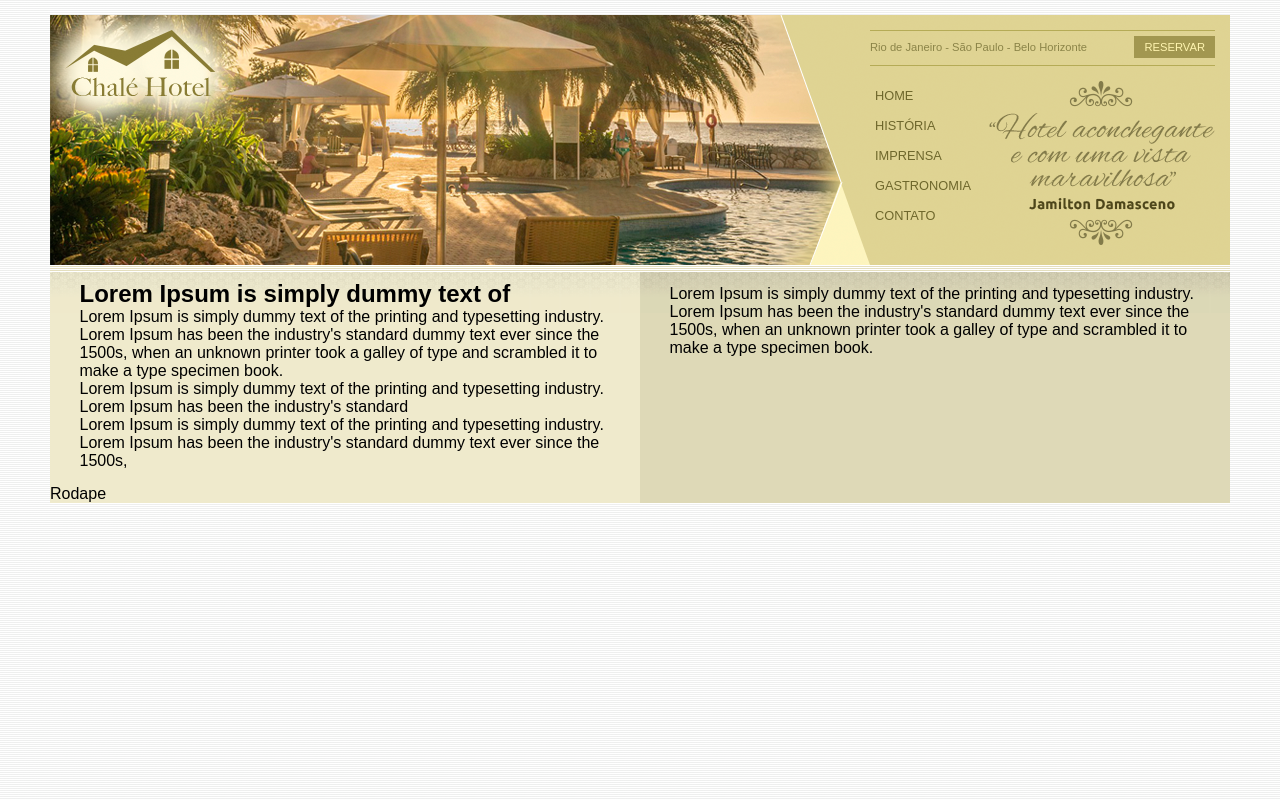
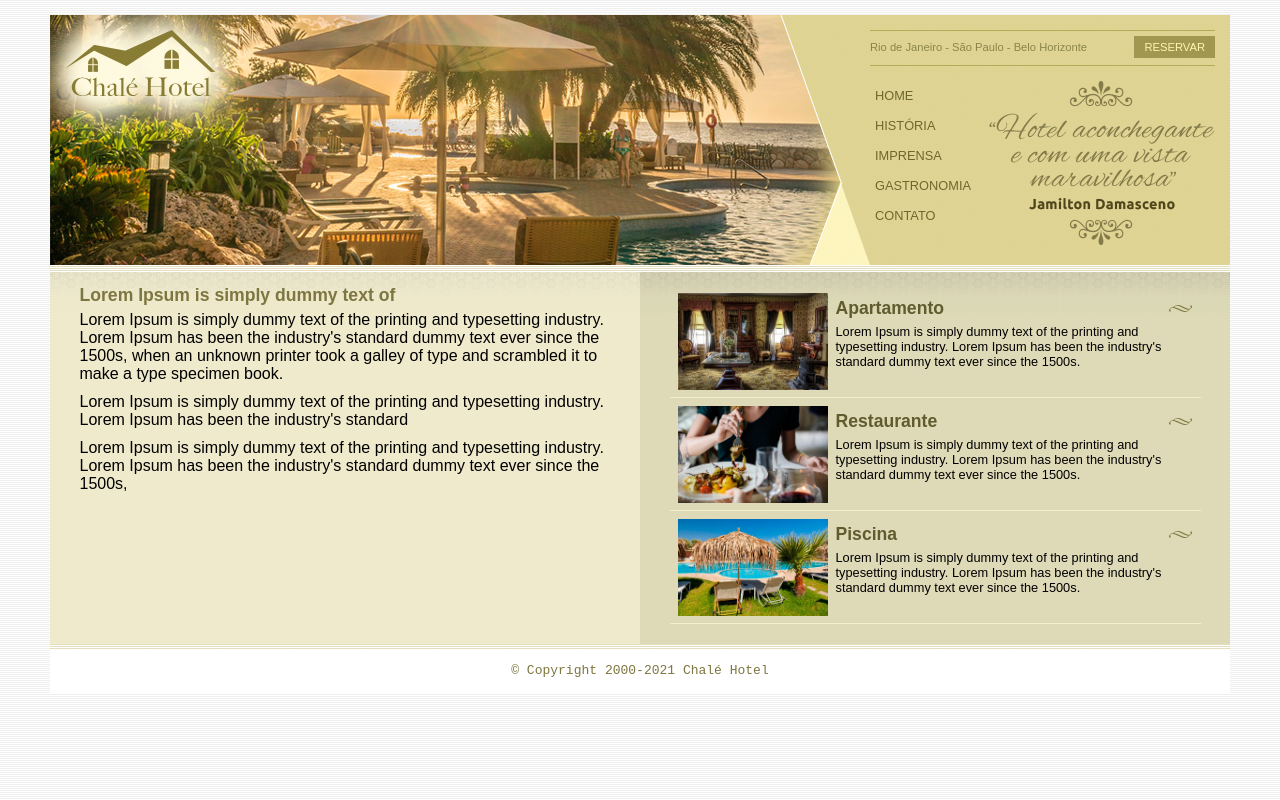
Before and after one commit to BrunoASG/Chale-Hotel, a plain HTML site: page index.html in a window 1280 px wide. Drawn offline with Linux system fonts and the light colour scheme.

Commit message:
Finaliza conteudo lateral estilizadndo a li a p e h3 da ul beneficios

```diff
--- a/css/style.css
+++ b/css/style.css
@@ -143,4 +143,51 @@ ul#navegacao a:hover{
 
 #footer {
     clear: both;
+    padding: 16px;
+    background: #fff url(/imagens/bg-rodape.png) repeat-x top;
+    text-align: center;
+    color: #7d7640;
 }
+
+
+h2 {
+    color: #7d7640;
+    font-size: 1.1em;
+    padding: 5px 0px;
+}
+
+p {
+    font-size: 1em;
+    margin-bottom: 10px;
+
+}
+
+#beneficios li {
+    padding: 8px;
+    border-bottom: 1px solid #f3efcb ;
+    height: 6em;
+}
+
+#beneficios li a img {
+    width: 150px;
+    float: left;
+    margin-right: 8px;
+}
+
+#beneficios li a p{
+    font-size: 0.8em;
+    color: #000;
+}
+
+#beneficios li a h3 {
+    font-size: 1.1em;
+    color: #615b2d;
+    padding: 5px 0;
+    background: url(/imagens/ornamento.png) no-repeat right;
+}
+
+#beneficios li:hover{
+    background: #f6f3d6;
+    cursor: pointer;
+
+}
--- a/index.html
+++ b/index.html
@@ -69,9 +69,36 @@
         <div id="area-lateral">
 
             <div class="conteudo">
-                <p>
-                    Lorem Ipsum is simply dummy text of the printing and typesetting industry. Lorem Ipsum has been the industry's standard dummy text ever since the 1500s, when an unknown printer took a galley of type and scrambled it to make a type specimen book.
-                </p>
+                <ul id="beneficios">
+                    <li>
+                        <a href="">
+                            <img src="/imagens/apartamento.jpg" alt="apartamento">
+                            <h3>Apartamento</h3>
+                            <p>
+                                Lorem Ipsum is simply dummy text of the printing and typesetting industry. Lorem Ipsum has been the industry's standard dummy text ever since the 1500s.
+                            </p>
+                        </a>
+                    </li>
+                    <li>
+                        <a href="">
+                            <img src="/imagens/restaurante.jpg" alt="restaurante">
+                            <h3>Restaurante</h3>
+                            <p>
+                                Lorem Ipsum is simply dummy text of the printing and typesetting industry. Lorem Ipsum has been the industry's standard dummy text ever since the 1500s.
+                            </p>
+                        </a>
+                    </li>
+                    <li>
+                        <a href="">
+                            <img src="/imagens/piscina.jpg" alt="piscina">
+                            <h3>Piscina</h3>
+                            <p>
+                                Lorem Ipsum is simply dummy text of the printing and typesetting industry. Lorem Ipsum has been the industry's standard dummy text ever since the 1500s.
+                            </p>
+                        </a>
+                    </li>
+
+                </ul>
             </div>
 
         </div>
@@ -79,7 +106,7 @@
 
         <!-- Inicio rodape -->
         <div id="footer">
-            Rodape
+            <samp>&copy; Copyright 2000-2021 Chalé Hotel</samp>
         </div>
         <!-- Fim Rodape -->
     </div>
```
